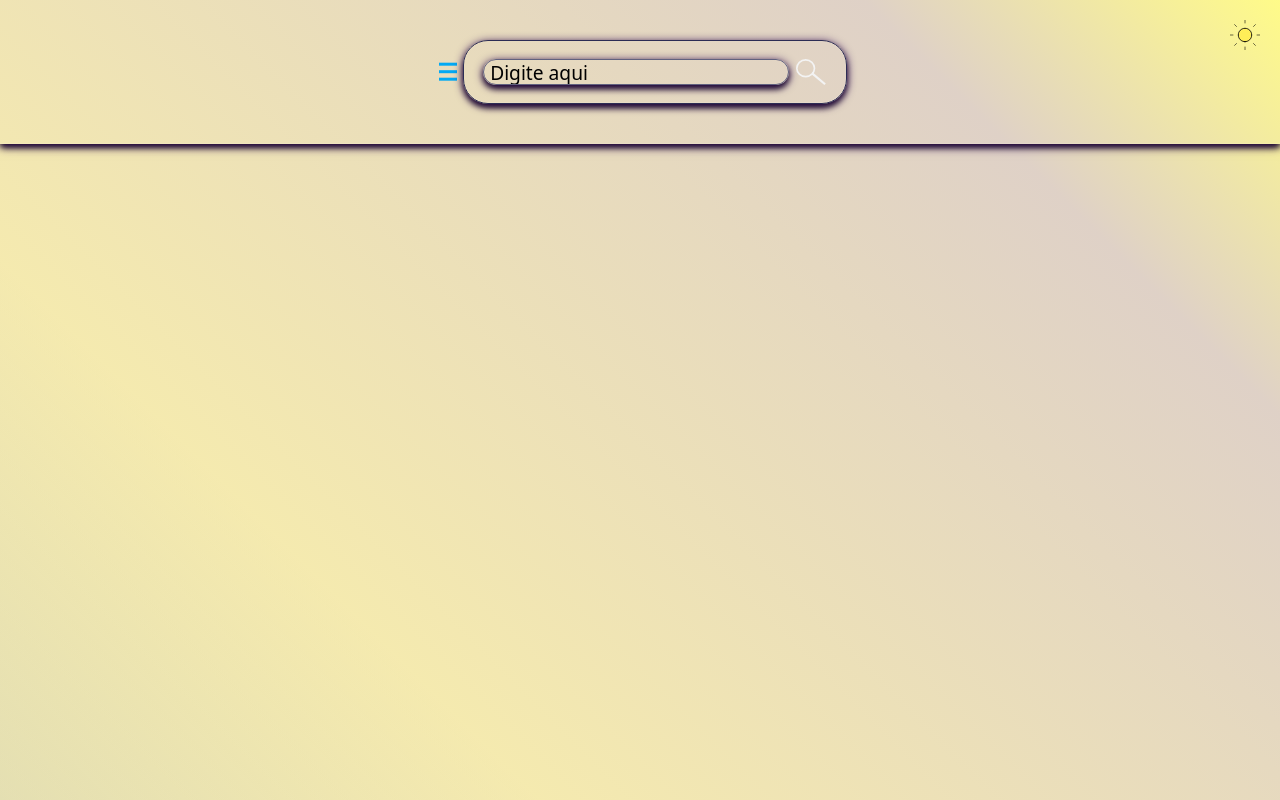
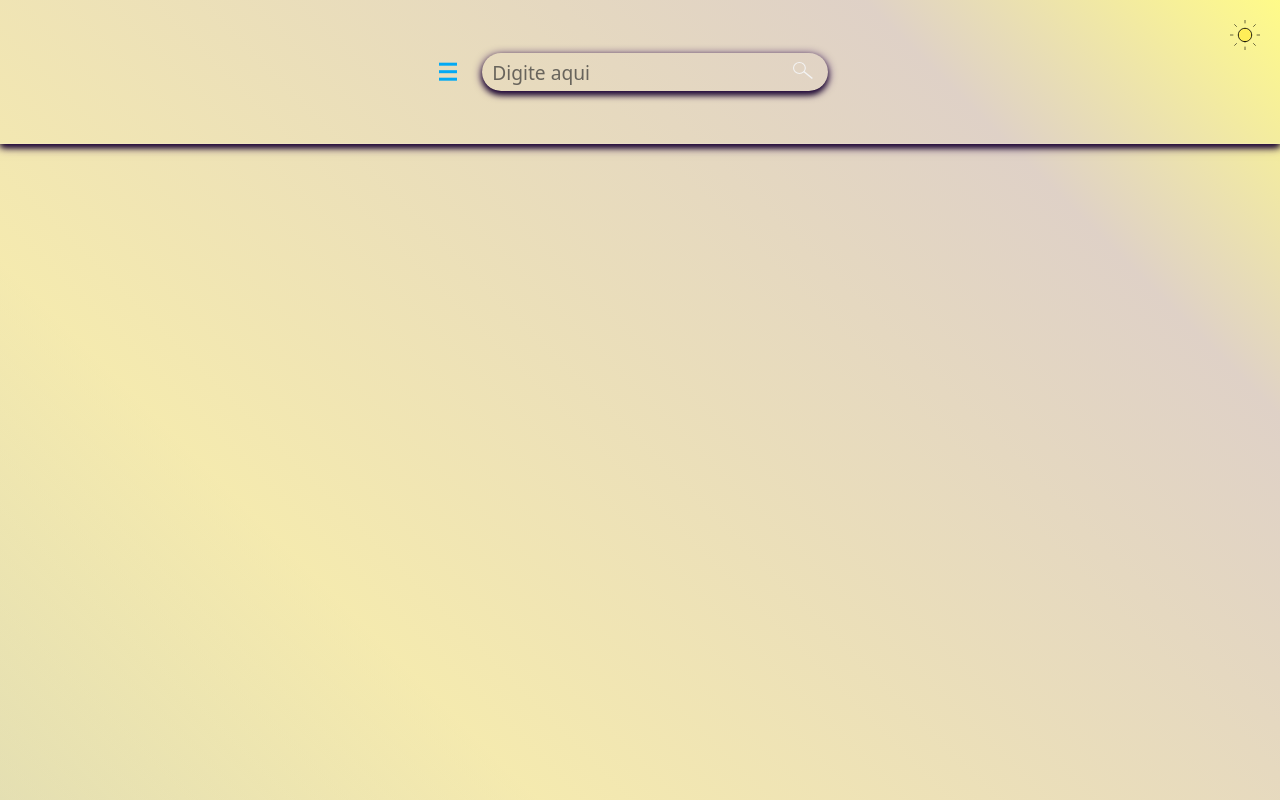
Before and after one commit to yoshtempest/manhwa-library, a Next.js app: page / in a window 1280 px wide. Built offline with nearby package versions, Linux system fonts and the light colour scheme.

Commit message:
fix: borders in NavBar are removed and icon has placed to input container

```diff
--- a/src/app/globals.css
+++ b/src/app/globals.css
@@ -14,7 +14,7 @@
     #FFF9C4 26%,
     #FFF9C4 100%
   );
-  --foreground: #000000;
+  --foreground: #333333;
   --primary: #FFF9C4;
 }
 
@@ -31,22 +31,62 @@
       #1A1A2E 50%,
       #000033 100%
     );
-  --foreground: #f5f5f5;
+  --foreground: #EEEEEE;
   --primary: #2E0854;
 }
 
+/* Reset CSS */
+* {
+  margin: 0;
+  padding: 0;
+  box-sizing: border-box;
+  transition: background 0.5s ease, color 0.3s ease;
+}
+
+html, body {
+  height: 100%;
+  font-size: 100%; /* Garante que o tamanho da fonte seja consistente */
+}
+
+body {
+  line-height: 1; /* Remove espaçamento extra entre linhas */
+}
+
+main, header, footer, section, article, aside, nav, figure, figcaption {
+  display: block; /* Garante que elementos HTML5 sejam tratados corretamente */
+}
+
+ol, ul {
+  list-style: none; /* Remove marcadores de listas */
+}
+
+blockquote, q {
+  quotes: none; /* Remove aspas de citações */
+}
+
+blockquote::before, blockquote::after,
+q::before, q::after {
+  content: ''; /* Remove conteúdo gerado por citações */
+}
+
+table {
+  border-collapse: collapse; /* Remove espaçamento entre células */
+  border-spacing: 0;
+}
+
 /* ===== APLICAÇÃO NO BODY ===== */
+
 body {
   background: var(--background);
   color: var(--foreground);
   background-attachment: fixed;
   background-size: cover;
   min-height: 100vh;
-  transition: background 0.5s ease, color 0.3s ease;
 }
 
 * {
   margin: 0;
   padding: 0;
   box-sizing: border-box;
+  transition: background 0.5 ease, color 0.3s ease;
 }
--- a/src/components/Header/NavBar/index.tsx
+++ b/src/components/Header/NavBar/index.tsx
@@ -3,24 +3,23 @@ import Icon from "@/components/Icon";
 import SearchIcon from '@/assets/SearchIcon.svg'
 import SearchIconWhite from '@/assets/SearchIconWhite.svg'
 
-
 const NavBar = () => {
     return (
         <div className={styles.Container}>
-            <div className={styles.InputContainer}>
-                <input className={styles.Input}
-                placeholder="Digite aqui">
-                </input>
-            </div>
-
-            <div className={styles.IconContainer}>
-                <Icon
-                iconPath={SearchIconWhite.src}
-                alt="Search icon"/>
+            <div className={styles.InputWrapper}>
+                <input
+                    className={styles.Input}
+                    placeholder="Digite aqui"
+                />
+                <div className={styles.SearchIcon}>
+                    <Icon
+                        iconPath={SearchIconWhite.src}
+                        alt="Search icon"
+                    />
+                </div>
             </div>
         </div>
     )
 }
 
-
 export default NavBar;
--- a/src/components/Header/NavBar/styles.module.css
+++ b/src/components/Header/NavBar/styles.module.css
@@ -3,44 +3,41 @@
     height: 8vh;
     display: flex;
     align-items: center;
-    justify-content: flex-start;
-    flex-direction: row;
-    box-shadow:
-    0 2px 10px rgba(46, 8, 84, 1), /* Sombra roxa (--primary com opacidade) */
-    0 4px 6px -1px rgba(0, 0, 0, 1), /* Sombra escura para profundidade */
-    inset 0 -1px 0 rgba(255, 255, 255, 0.1); /* Linha sutil no inferior (efeito "border" elegante) */
-    /* background-color: #2C2C54; */
-    border: 0.2px solid #2C2C54;
-    border-radius: 25px;
+    justify-content: center;
 }
 
-.InputContainer {
-    /* background-color: #61617F; */
-    height: 2vw;
-    width: 80%;
-    margin-left: 5%;
-    box-shadow:
-    0 2px 10px rgba(46, 8, 84, 1),
-    0 4px 6px -1px rgba(0, 0, 0, 1);
-    border: 1px solid #61617F;
-    border-radius: 25px;
+.InputWrapper {
+    position: relative;
+    width: 90%;
+    height: 60%;
+    display: flex;
+    align-items: center;
 }
 
 .Input {
     font-size: 1.3rem;
-    padding-left: 2%;
+    padding-left: 10px; /* Espaço para o ícone */
     width: 100%;
     height: 100%;
     color: var(--foreground);
     outline: none;
-    /* no tema claro escrevo escuro, no tema escuro eu escrevo claro*/
+    background: transparent;
+    border-radius: 25px;
+    box-shadow:
+        0 2px 10px rgba(46, 8, 84, 1),
+        0 4px 6px -1px rgba(0, 0, 0, 1);
+}
+
+.SearchIcon {
+    position: absolute;
+    right: 15px;
+    z-index: 1;
+    width: 20px;
+    height: 20px;
 }
 
 .Input::placeholder {
     color: var(--foreground);
     font-size: 1.2rem;
+    opacity: 0.7;
 }
-
-.IconContainer {
-    margin-left: 2%;
-}
```
